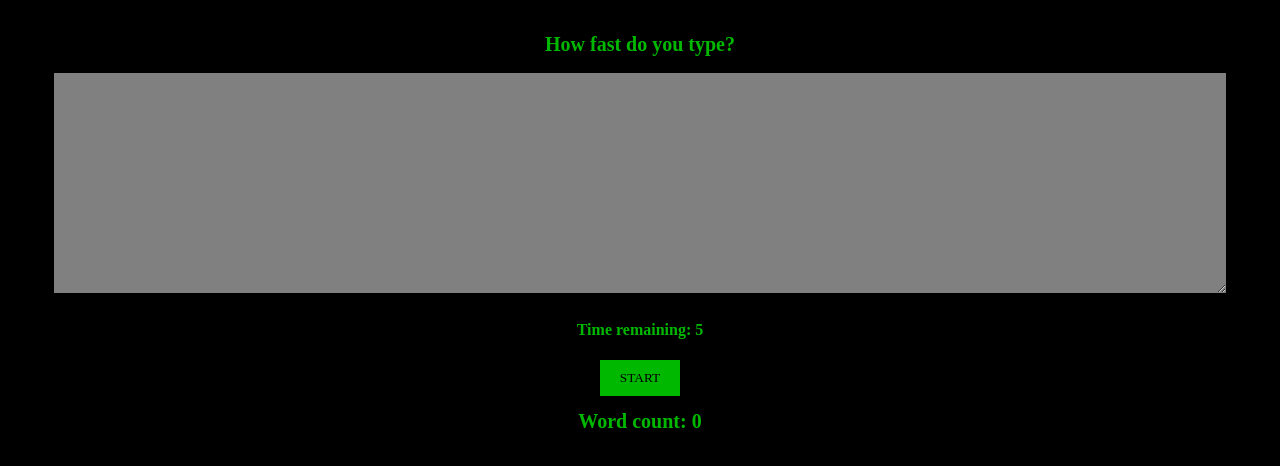
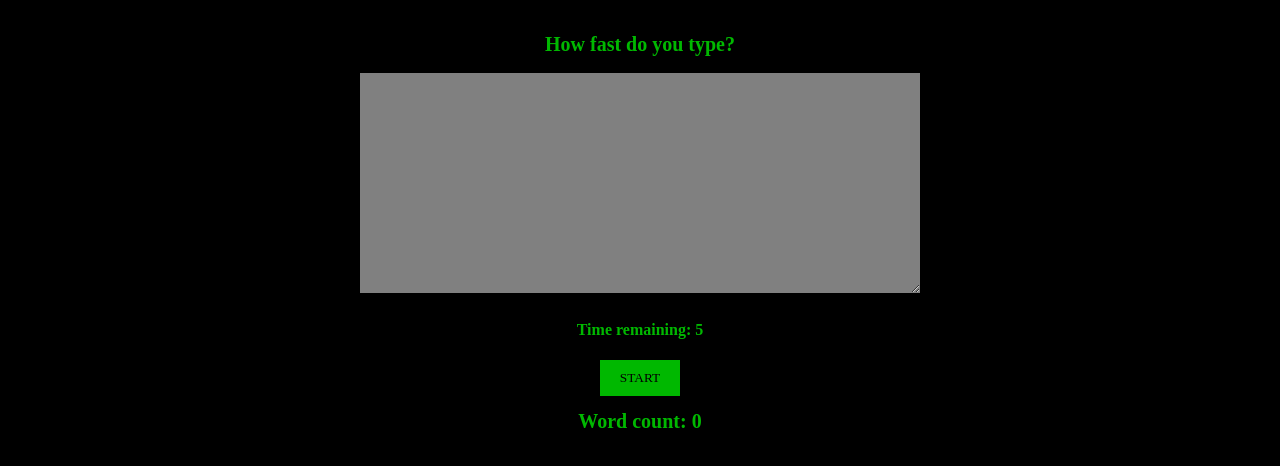
Before and after one commit to y-by/02, a React (Vite) app in the folder Speed Typing Game/: page / in a window 1280 px wide. Shown: the top 466 px of the page. Built offline with nearby package versions, Linux system fonts and the light colour scheme.

Commit message:
fix app max-width to 600px

```diff
--- a/Speed Typing Game/src/App.css
+++ b/Speed Typing Game/src/App.css
@@ -1,3 +1,8 @@
+.app {
+  max-width: 600px;
+  margin: 0 auto;
+}
+
 button {
   cursor: pointer;
 }
--- a/Speed Typing Game/src/App.jsx
+++ b/Speed Typing Game/src/App.jsx
@@ -48,7 +48,7 @@ function App() {
   }, [timeRemaining, isTimeRuning])
 
   return (
-      <div>
+      <div className='app'>
           <h1>How fast do you type?</h1>
           <textarea
               ref={textareaRef}
```
